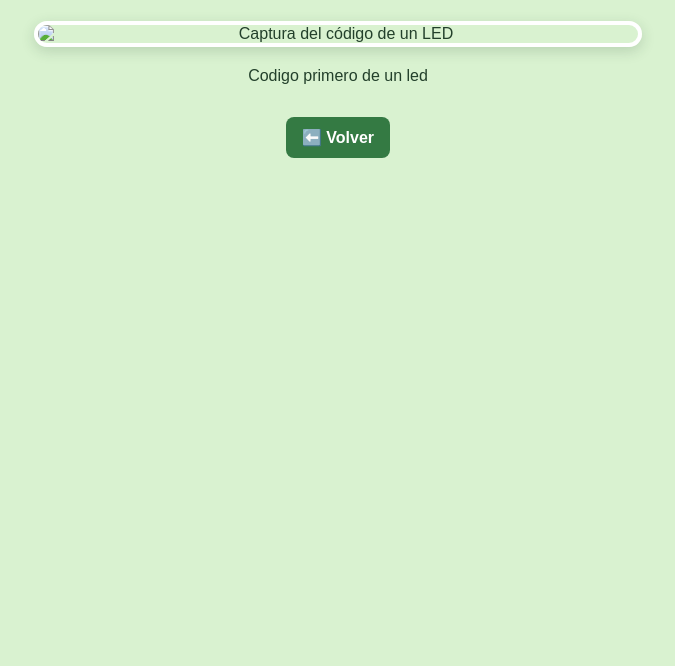
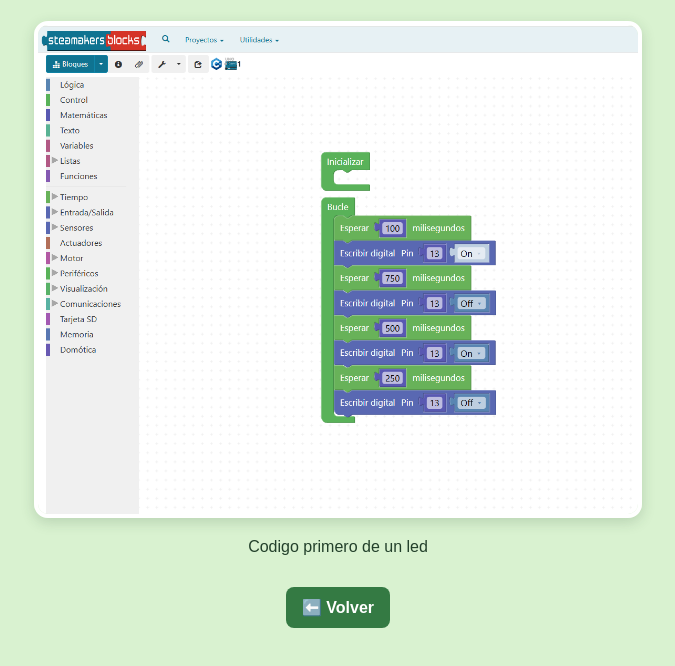
Before and after one commit to Mario-125/Primer-Archivo, a plain HTML site: page pagina2.html in a window 1280 px wide. Shown: the part 84-750 px from the top of the page, without its empty margins (302-977 px from the left). Drawn offline with Linux system fonts and the light colour scheme.

Commit message:
Corrige la extensión de capturaled.jpg en pagina2.html

```diff
--- a/pagina2.html
+++ b/pagina2.html
@@ -45,7 +45,7 @@
 <body>
     <main>
         <h1>¡Esta es la segunda página!</h1>
-        <img class="photo" src="capturaled.png" alt="Captura del código de un LED">
+        <img class="photo" src="capturaled.jpg" alt="Captura del código de un LED">
         <p class="caption">Codigo primero de un led</p>
         <a class="button" href="index.html">⬅️ Volver</a>
     </main>
```
